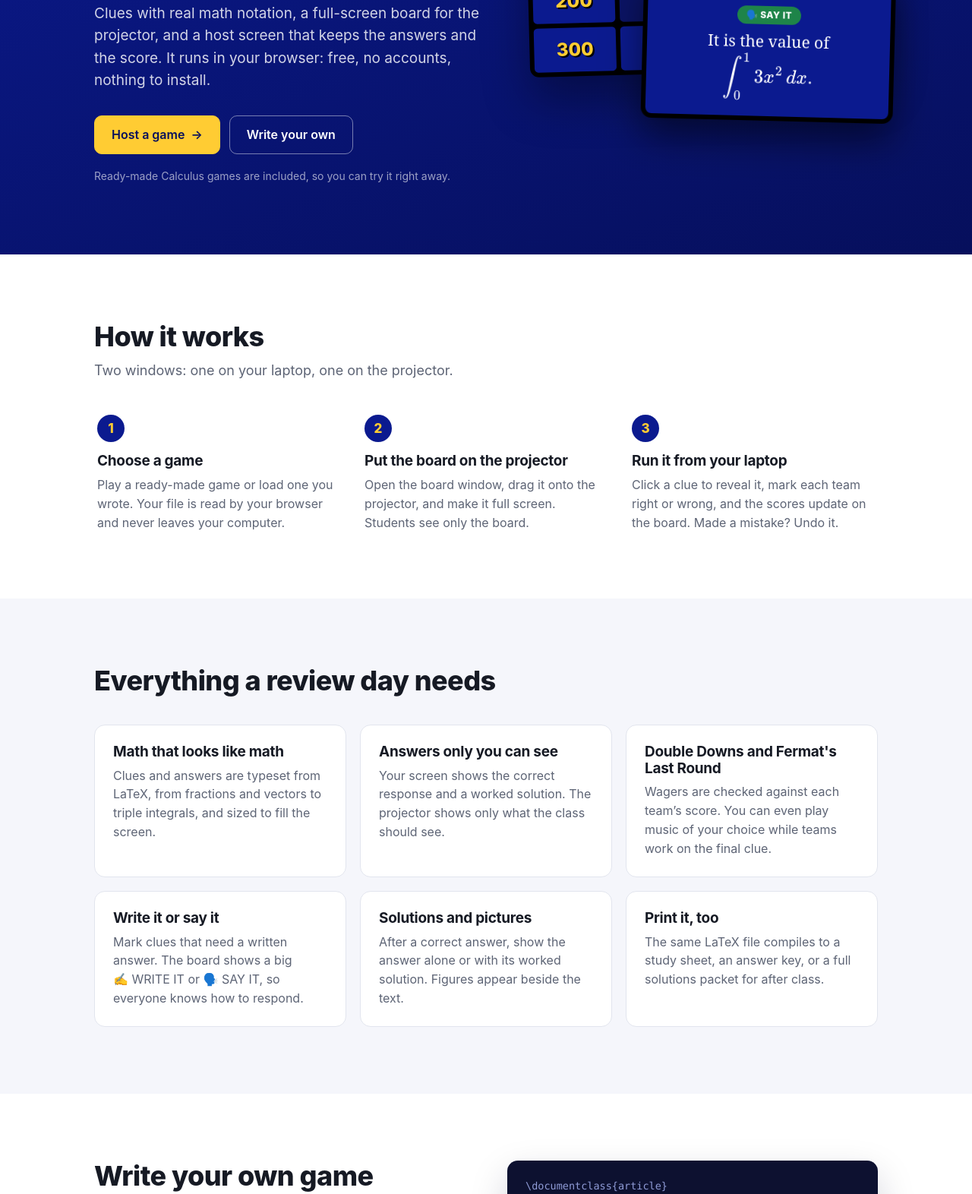
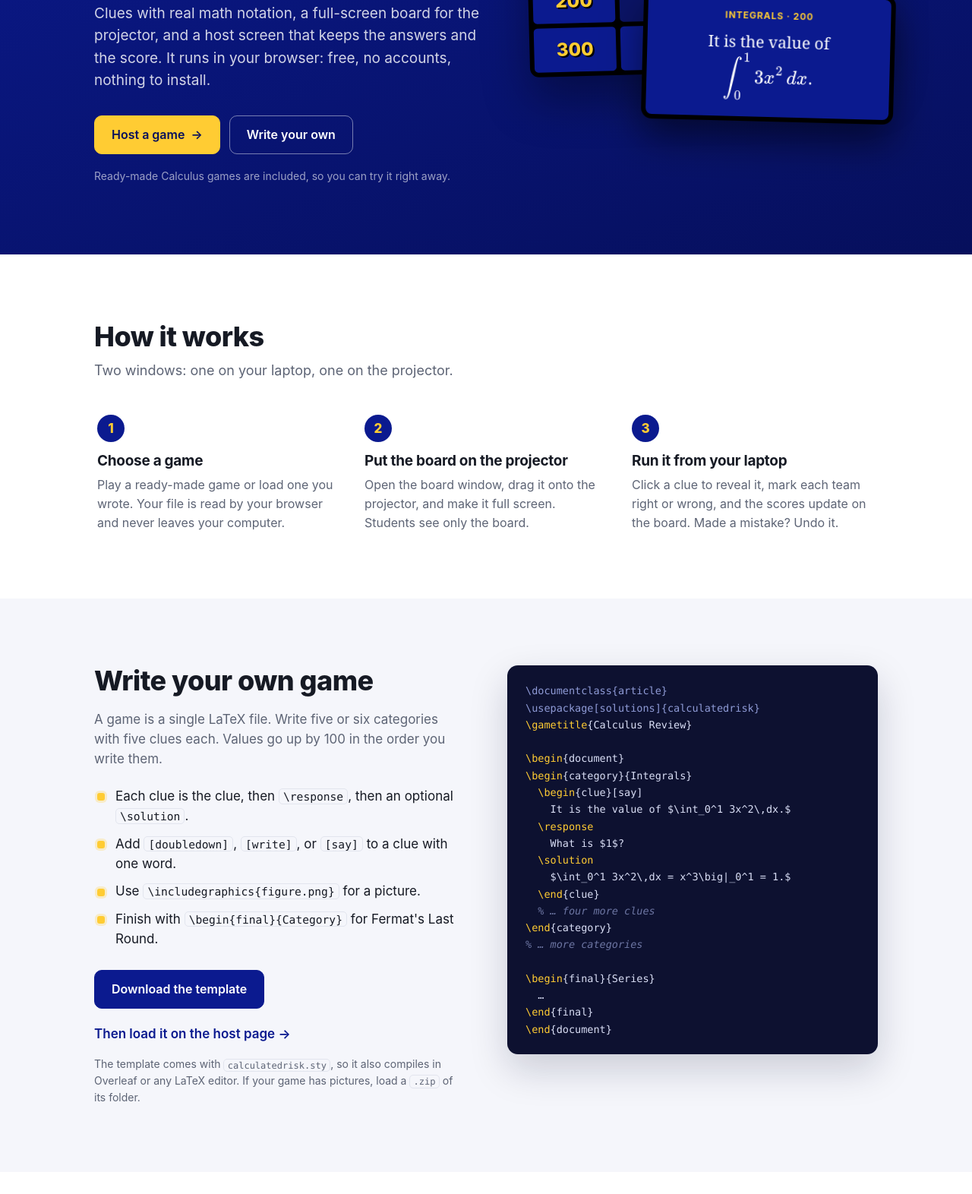
Before and after one commit to divisbyzero/calculated-risk, a plain HTML site: page index.html in a window 1280 px wide. Shown: the part 383-1955 px from the top of the page at 76% size. Drawn offline with nearby package versions, Linux system fonts and the light colour scheme.

Commit message:
Refactor landing page: remove unused features section and mock pill, adjust section styles for clarity

```diff
--- a/css/landing.css
+++ b/css/landing.css
@@ -149,17 +149,7 @@ kbd {
   transform: rotate(1.5deg);
   animation: rise 0.7s 0.2s cubic-bezier(0.2, 0.8, 0.2, 1) both;
 }
-.mock-clue-head { color: var(--gold); font-size: 12px; font-weight: 700; letter-spacing: 0.08em; text-transform: uppercase; }
-.mock-pill {
-  display: inline-block;
-  margin: 10px 0 8px;
-  padding: 3px 12px;
-  border-radius: 999px;
-  background: #1e8449;
-  font-size: 12px;
-  font-weight: 800;
-  letter-spacing: 0.04em;
-}
+.mock-clue-head { margin-bottom: 10px; color: var(--gold); font-size: 12px; font-weight: 700; letter-spacing: 0.08em; text-transform: uppercase; }
 .mock-clue-text { font-family: Georgia, "Times New Roman", serif; font-size: 21px; line-height: 1.35; }
 
 @keyframes rise {
@@ -195,23 +185,9 @@ kbd {
   font-weight: 800;
   margin-bottom: 14px;
 }
-.steps h3, .feature h3 { font-size: 19px; margin-bottom: 8px; }
-.steps p, .feature p { color: var(--muted); font-size: 16px; }
+.steps h3 { font-size: 19px; margin-bottom: 8px; }
+.steps p { color: var(--muted); font-size: 16px; }
 
-.features {
-  display: grid;
-  grid-template-columns: repeat(3, 1fr);
-  gap: 18px;
-  margin-top: 36px;
-}
-.feature {
-  background: #fff;
-  border: 1px solid var(--line);
-  border-radius: var(--radius);
-  padding: 24px;
-  transition: transform 0.2s ease, box-shadow 0.2s ease;
-}
-.feature:hover { transform: translateY(-2px); box-shadow: 0 10px 30px rgba(22, 26, 36, 0.07); }
 
 /* ---- Write a game ---- */
 
@@ -277,13 +253,9 @@ kbd {
 .faq details[open] summary::after { transform: rotate(45deg); }
 .faq details p { color: var(--muted); padding-bottom: 20px; }
 
-/* ---- Closing call to action and footer ---- */
+/* ---- Footer ---- */
 
-.cta { background: linear-gradient(160deg, var(--navy) 0%, var(--navy-deep) 100%); color: #fff; padding: 64px 0; }
-.cta-inner { display: flex; align-items: center; justify-content: space-between; gap: 24px; flex-wrap: wrap; }
-.cta h2 { font-size: clamp(26px, 3vw, 34px); font-weight: 800; }
-
-.footer { padding: 28px 0; font-size: 14px; color: var(--muted); }
+.footer { padding: 28px 0; font-size: 14px; color: var(--muted); border-top: 1px solid var(--line); }
 .footer-inner { display: flex; justify-content: space-between; gap: 12px; flex-wrap: wrap; }
 
 /* ---- Small screens ---- */
@@ -292,7 +264,7 @@ kbd {
   .hero { padding: 56px 0 64px; }
   .hero-inner, .write { grid-template-columns: 1fr; gap: 44px; }
   .hero-visual { max-width: 520px; }
-  .steps, .features { grid-template-columns: 1fr; }
+  .steps { grid-template-columns: 1fr; }
   .nav-links { display: none; }
   .nav-inner .button-small { margin-left: auto; }
   .mock-clue { right: -6px; width: 76%; }
@@ -308,6 +280,6 @@ kbd {
 @media (prefers-reduced-motion: reduce) {
   html { scroll-behavior: auto; }
   .mock-clue { animation: none; }
-  .button, .feature { transition: none; }
-  .button:hover, .feature:hover { transform: none; }
+  .button { transition: none; }
+  .button:hover { transform: none; }
 }
--- a/index.html
+++ b/index.html
@@ -17,7 +17,6 @@
       <a href="./" class="brand"><img src="img/favicon.svg" alt="" width="28" height="28"> Calculated Risk</a>
       <nav class="nav-links" aria-label="Page sections">
         <a href="#how">How it works</a>
-        <a href="#features">Features</a>
         <a href="#write">Write a game</a>
         <a href="#faq">FAQ</a>
       </nav>
@@ -51,7 +50,6 @@
           </div>
           <div class="mock-clue">
             <div class="mock-clue-head">Integrals · 200</div>
-            <div class="mock-pill">🗣️ SAY IT</div>
             <div class="mock-clue-text">It is the value of \(\displaystyle\int_0^1 3x^2\,dx.\)</div>
           </div>
         </div>
@@ -83,41 +81,8 @@
       </div>
     </section>
 
-    <!-- Features -->
-    <section class="section section-tint" id="features">
-      <div class="wrap">
-        <h2 class="section-title">Everything a review day needs</h2>
-        <div class="features">
-          <div class="feature">
-            <h3>Math that looks like math</h3>
-            <p>Clues and answers are typeset from LaTeX, from fractions and vectors to triple integrals, and sized to fill the screen.</p>
-          </div>
-          <div class="feature">
-            <h3>Answers only you can see</h3>
-            <p>Your screen shows the correct response and a worked solution. The projector shows only what the class should see.</p>
-          </div>
-          <div class="feature">
-            <h3>Double Downs and Fermat's Last Round</h3>
-            <p>Wagers are checked against each team’s score. You can even play music of your choice while teams work on the final clue.</p>
-          </div>
-          <div class="feature">
-            <h3>Write it or say it</h3>
-            <p>Mark clues that need a written answer. The board shows a big ✍️&nbsp;WRITE&nbsp;IT or 🗣️&nbsp;SAY&nbsp;IT, so everyone knows how to respond.</p>
-          </div>
-          <div class="feature">
-            <h3>Solutions and pictures</h3>
-            <p>After a correct answer, show the answer alone or with its worked solution. Figures appear beside the text.</p>
-          </div>
-          <div class="feature">
-            <h3>Print it, too</h3>
-            <p>The same LaTeX file compiles to a study sheet, an answer key, or a full solutions packet for after class.</p>
-          </div>
-        </div>
-      </div>
-    </section>
-
     <!-- Write a game -->
-    <section class="section" id="write">
+    <section class="section section-tint" id="write">
       <div class="wrap write">
         <div class="write-text">
           <h2 class="section-title">Write your own game</h2>
@@ -159,7 +124,7 @@
     </section>
 
     <!-- FAQ -->
-    <section class="section section-tint" id="faq">
+    <section class="section" id="faq">
       <div class="wrap faq">
         <h2 class="section-title">Questions</h2>
         <details>
@@ -189,13 +154,6 @@
       </div>
     </section>
 
-    <!-- Closing call to action -->
-    <section class="cta">
-      <div class="wrap cta-inner">
-        <h2>Ready for review day?</h2>
-        <a href="host.html" class="button button-gold">Host a game <span aria-hidden="true">→</span></a>
-      </div>
-    </section>
   </main>
 
   <footer class="footer">
```
